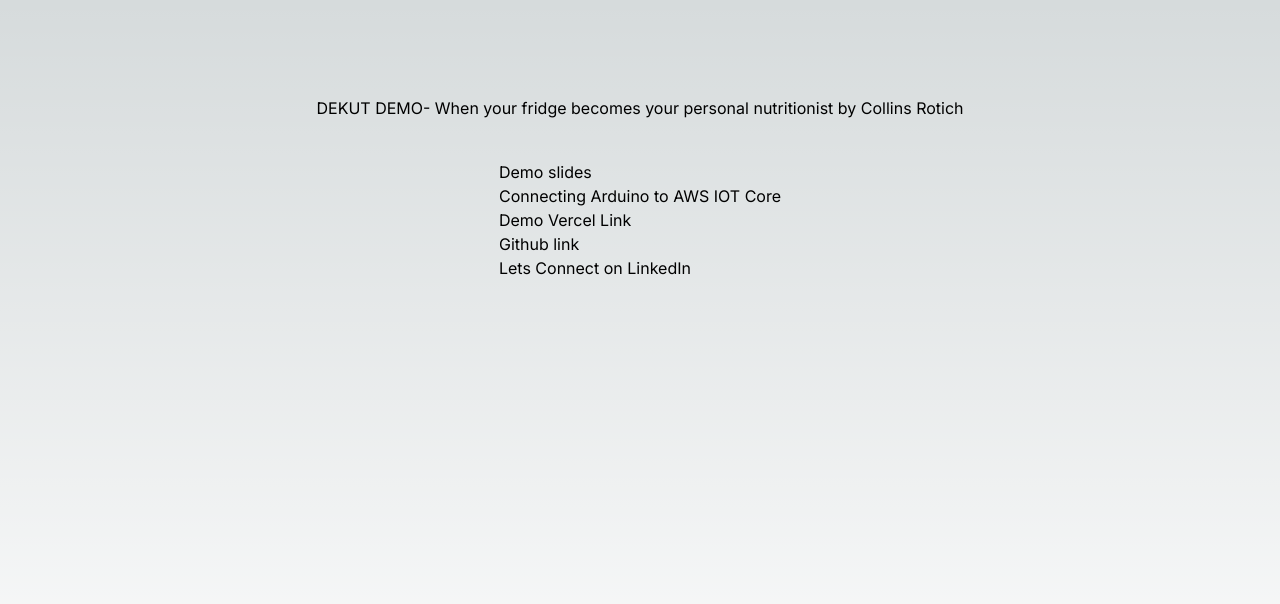
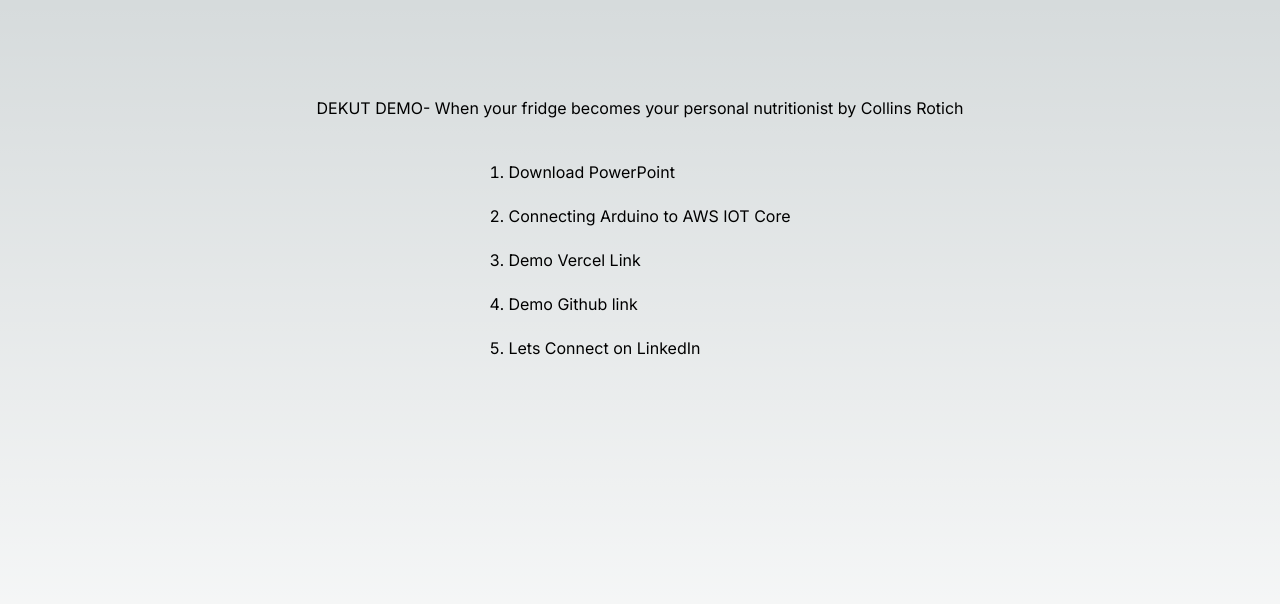
Before and after one commit to collinskrotich/dekut_demo, a Next.js app: page / in a window 1280 px wide. Shown: the top 604 px of the page. Built offline with nearby package versions, Linux system fonts and the light colour scheme.

Commit message:
pptx added

```diff
--- a/app/page.js
+++ b/app/page.js
@@ -5,18 +5,17 @@
     <main className="flex min-h-screen flex-col items-center  p-24">
 DEKUT DEMO- When your fridge becomes your personal nutritionist by Collins Rotich
 <div className='pt-10'>
-        <ul>
-        <li>Demo slides</li>
-
+        <ol class="list-decimal list-inside space-y-5">
+        <li><a href="/dekut-saf-livedemo-fridge.pptx" download>Download PowerPoint</a></li>
 
         <li><a href="https://docs.arduino.cc/tutorials/mkr-wifi-1010/securely-connecting-an-arduino-mkr-wifi-1010-to-aws-iot-core" target="_blank">Connecting Arduino to AWS IOT Core</a> </li>
 
         <li><a href="https://iot-temperature-tag.vercel.app/" target="_blank">Demo Vercel Link</a> </li>
 
-        <li><a href="https://github.com/collinskrotich/iot_temperature_tag" target="_blank">Github link</a> </li>
+        <li><a href="https://github.com/collinskrotich/iot_temperature_tag" target="_blank">Demo Github link</a> </li>
 
         <li> <a href = "https://www.linkedin.com/in/collins-rotich/" target='_blank'>Lets Connect on LinkedIn</a></li>
-      </ul>
+      </ol>
 </div>
     </main>
   )
```
Also changed, not shown: 1 other file (tests, documents, lock files or other folders).
